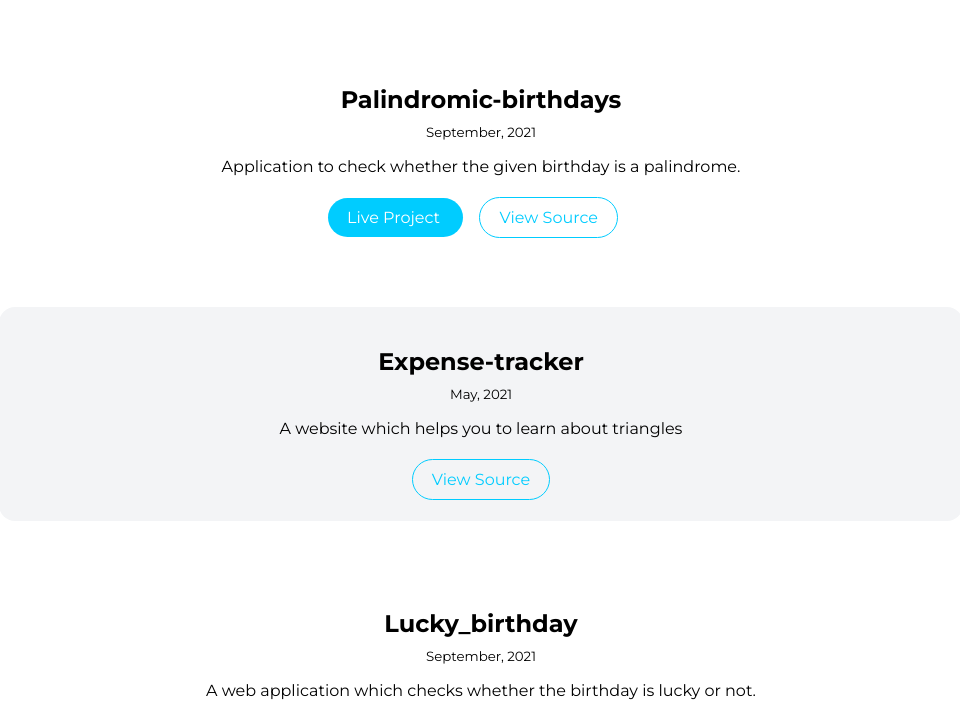
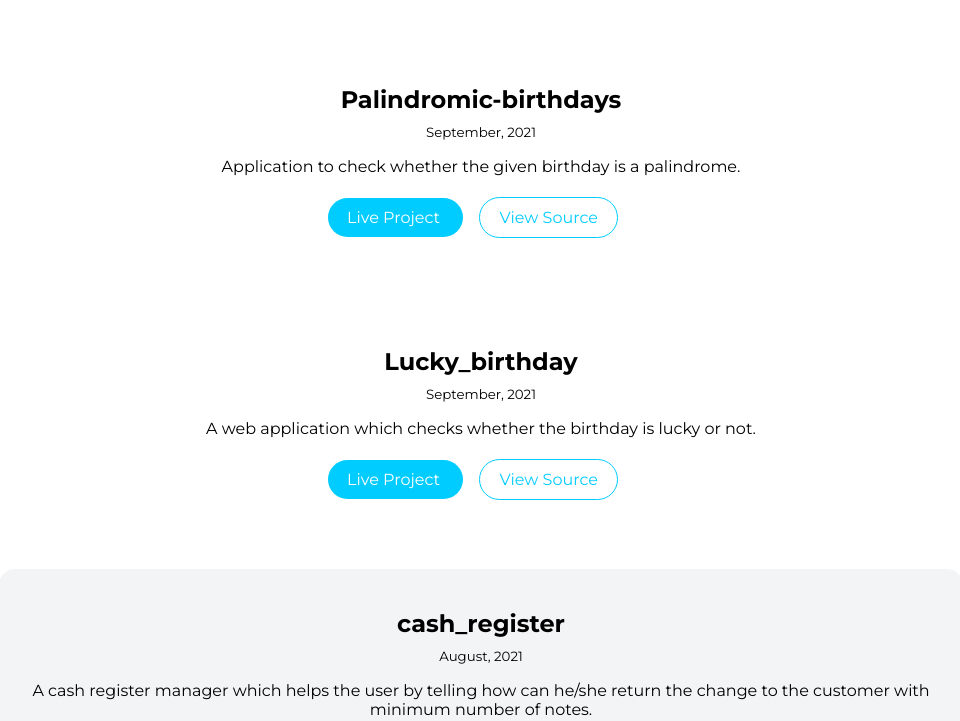
Before and after one commit to 1-Mirage/Ashish_Portfolio, a plain HTML site: page projects.html in a window 1280 px wide. Shown: the part 564-1285 px from the top of the page, without its empty margins (159-1119 px from the left). Drawn offline with Linux system fonts and the light colour scheme.

Commit message:
Removed Expense Tracker

```diff
--- a/projects.html
+++ b/projects.html
@@ -70,20 +70,6 @@
           <a
             class="link link-secondary"
             href="https://github.com/1-Mirage/Palindromic-birthdates"
-          >
-            View Source
-          </a>
-        </article>
-      </li>
-
-      <li>
-        <article class="showcase-list container container-center ow">
-          <h1>Expense-tracker</h1>
-          <small>May, 2021</small>
-          <p>A website which helps you to learn about triangles</p>
-          <a
-            class="link link-secondary"
-            href="https://github.com/1-Mirage/Expense-Tracker"
           >
             View Source
           </a>
```
